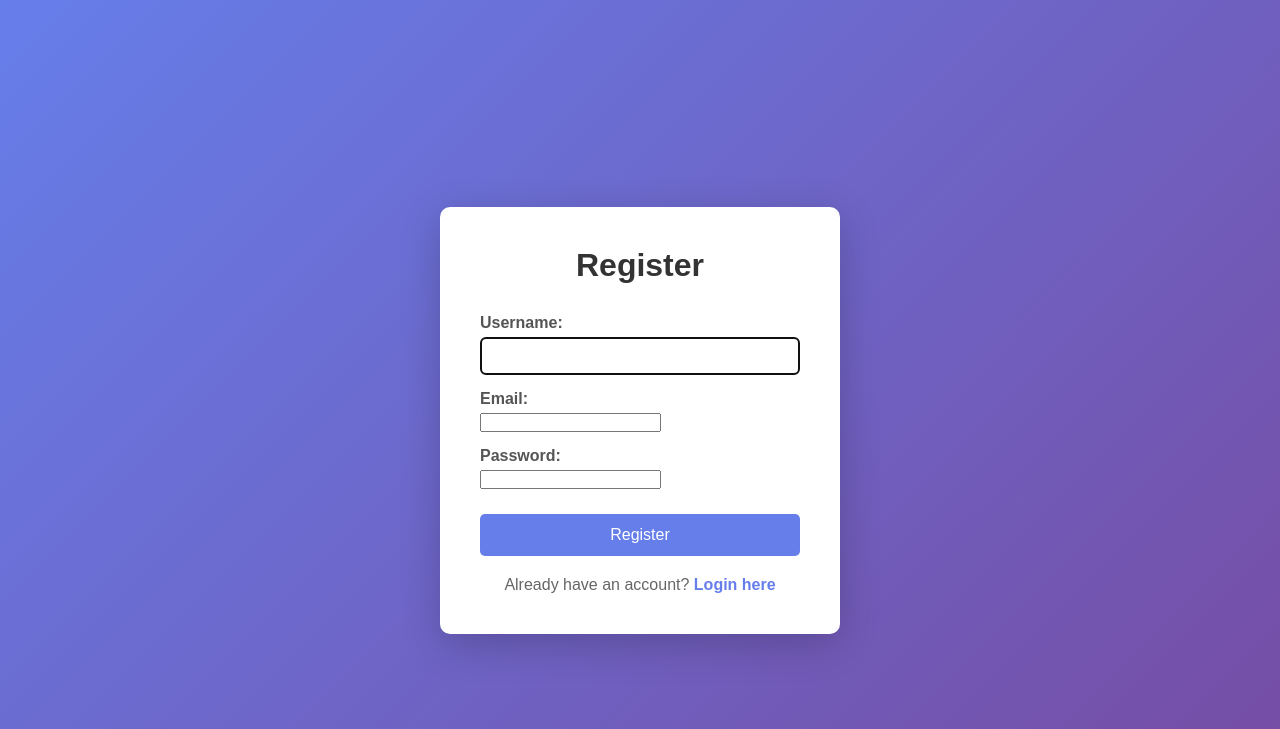
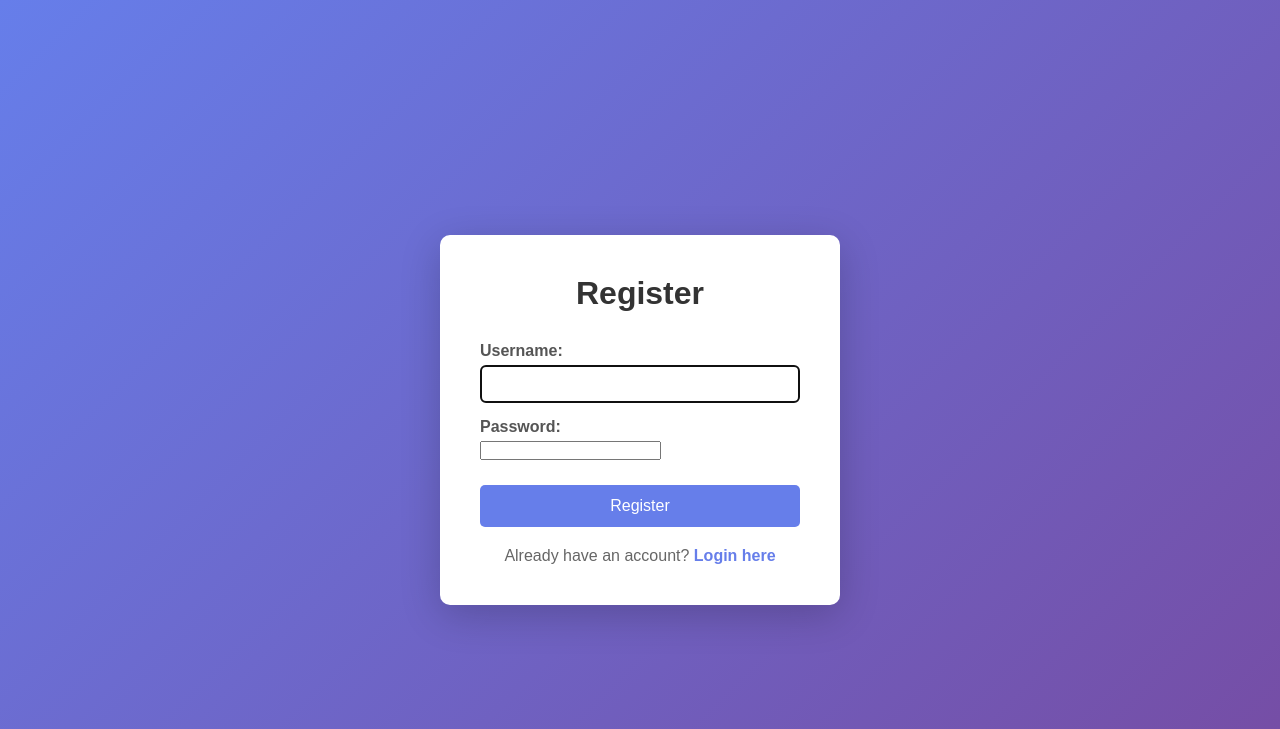
Before and after one commit to Smoothie51/AWS-Python-Stress-Test, a Flask app: page /register in a window 1280 px wide. Shown: the top 729 px of the page. Run offline with Flask 3, Linux system fonts and the light colour scheme.

Commit message:
fixing unhealthy state

```diff
--- a/app.py
+++ b/app.py
@@ -323,6 +323,9 @@ def admin_delete_item(item_id):
 
 # ============ STRESS ============
 
+@app.route('/health')
+def health():
+    return "Healthy", 200
 
 def burn_cpu():
     t_end = time.time() + 60 * 2
--- a/templates/register.html
+++ b/templates/register.html
@@ -19,10 +19,6 @@
                     <input type="text" name="username" required autofocus>
                 </div>
                 <div class="form-group">
-                    <label>Email:</label>
-                    <input type="email" name="email" required>
-                </div>
-                <div class="form-group">
                     <label>Password:</label>
                     <input type="password" name="password" required>
                 </div>
```
